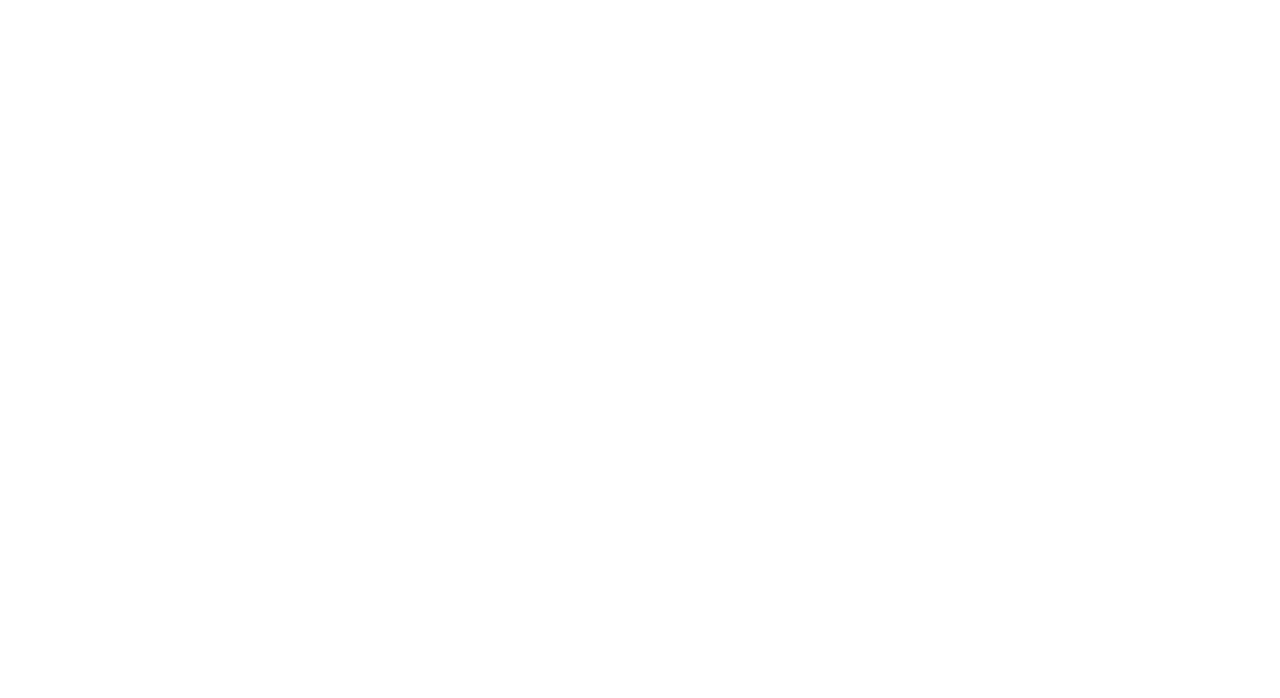
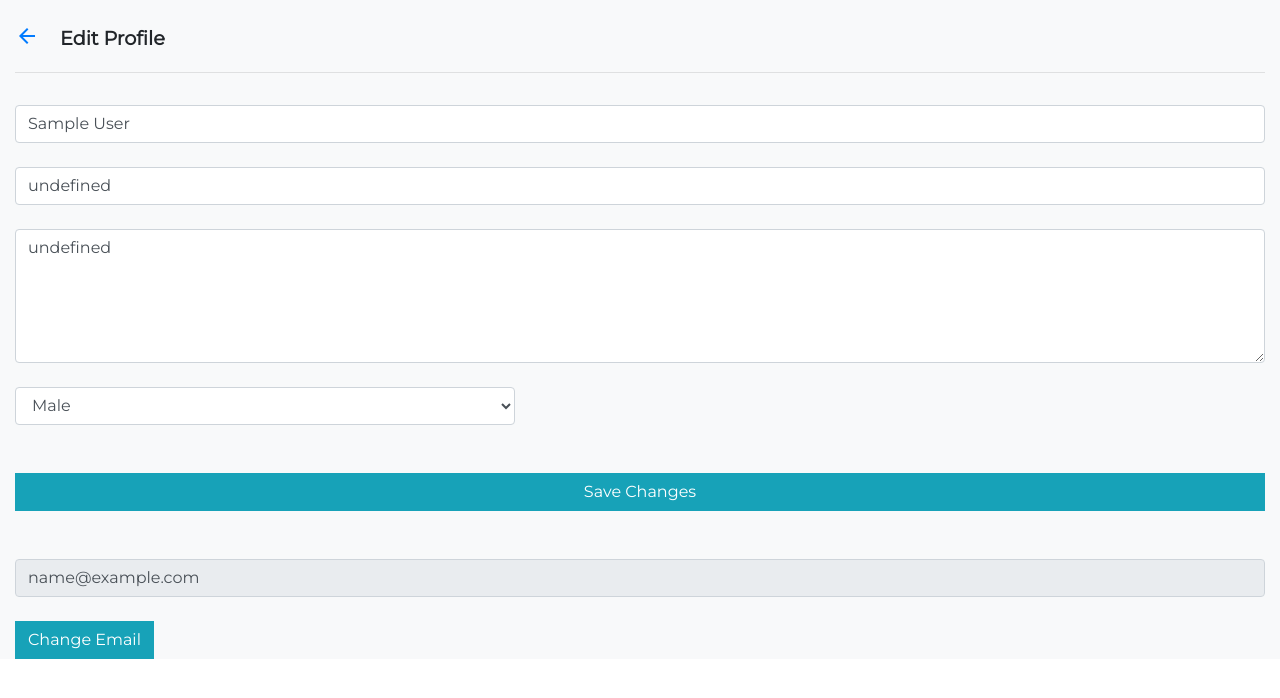
Before and after one commit to rishabh091/Lambda-Angular, an Angular app: page /editProfile in a window 1280 px wide. Before the commit this address led to /. Shown: the top 698 px of the page. Built offline with nearby package versions, Linux system fonts and the light colour scheme; sample sign-in values are in the browser's storage.

Commit message:
edit profile completed

```diff
--- a/src/app/app-routing.module.ts
+++ b/src/app/app-routing.module.ts
@@ -1,3 +1,4 @@
+import { CompEditProfileComponent } from './comp-edit-profile/comp-edit-profile.component';
 import { CompUserComponent } from './comp-user/comp-user.component';
 import { CompActivityComponent } from './comp-activity/comp-activity.component';
 import { CompExploreComponent } from './comp-explore/comp-explore.component';
@@ -15,7 +16,8 @@
   { path: 'firstscreen', component: CompFirstScreenComponent },
   { path: 'search', component: CompExploreComponent },
   { path: 'activity', component: CompActivityComponent },
-  { path: 'profile/:id', component: CompUserComponent }
+  { path: 'profile/:id', component: CompUserComponent },
+  { path: 'editProfile', component: CompEditProfileComponent }
 ];
 
 @NgModule({
--- a/src/app/app.module.ts
+++ b/src/app/app.module.ts
@@ -15,6 +15,7 @@
 import { CompExploreComponent } from './comp-explore/comp-explore.component';
 import { CompUserComponent } from './comp-user/comp-user.component';
 import { CompNavbarComponent } from './comp-navbar/comp-navbar.component';
+import { CompEditProfileComponent } from './comp-edit-profile/comp-edit-profile.component';
 
 @NgModule({
   declarations: [
@@ -27,7 +28,8 @@
     CompActivityComponent,
     CompExploreComponent,
     CompUserComponent,
-    CompNavbarComponent
+    CompNavbarComponent,
+    CompEditProfileComponent
   ],
   imports: [
     BrowserModule,
--- /dev/null
+++ b/src/app/comp-edit-profile/comp-edit-profile.component.html
@@ -0,0 +1,39 @@
+<div class="container-fluid bg-light">
+    <div class="pt-4 pb-3 font-weight-bold text-large">
+        <a href="/profile/0" style="vertical-align: middle;">
+            <span class="material-icons mr-3">arrow_back</span>
+        </a>
+        Edit Profile
+        <hr>
+    </div>
+
+    <div class="form-group">
+        <form method="dialog">
+            <input type="text" placeholder="Name" class="form-control" [value]="user.name"
+            (keyup)="enterName($event)" required>
+
+            <input type="text" placeholder="Username" class="form-control mt-4"
+            [value]="user.userName" (keyup)="enterUserName($event)" required>
+
+            <textarea class="form-control mt-4" placeholder="Bio" rows="5"
+            [value]="user.bio" (keyup)="enterBio($event)" maxlength="255"></textarea>
+
+            <select class="form-control mt-4" style="width: 40%;" (change)="enterGender($event)">
+                <option value="Male"
+                [selected]="user.gender == 'Male'">Male</option>
+                <option value="Female"
+                [selected]="user.gender == 'Female'">Female</option>
+                <option value="Other"
+                [selected]="user.gender == 'Other'">Other</option>
+            </select>
+
+            <button type="submit" class="btn btn-info width-100 rounded-0 mt-5" (click)="update()">
+                <span *ngIf="showSpinner" class="spinner spinner-grow-sm spinner-grow mr-2"></span>
+                Save Changes
+            </button>
+        </form>
+
+        <input type="email" class="form-control mt-5" placeholder="Email" [value]="user.email" disabled>
+        <a href="#" class="btn btn-info rounded-0 mt-4">Change Email</a>
+    </div>
+</div>
--- /dev/null
+++ b/src/app/comp-edit-profile/comp-edit-profile.component.ts
@@ -0,0 +1,80 @@
+import { UserServiceService } from './../service-user/user-service.service';
+import { Router } from '@angular/router';
+import { ServiceAuthService } from './../service-auth/service-auth.service';
+import { Component, OnInit } from '@angular/core';
+
+@Component({
+  selector: 'app-comp-edit-profile',
+  templateUrl: './comp-edit-profile.component.html',
+  styleUrls: ['./comp-edit-profile.component.css']
+})
+export class CompEditProfileComponent implements OnInit {
+
+  user: any = {};
+
+  showSpinner: boolean = false;
+
+  constructor(private serviceAuth: ServiceAuthService,
+    private router: Router,
+    private userService: UserServiceService) { }
+
+  ngOnInit(): void {
+    this.navigation();
+    this.fetchUser();
+  }
+
+  navigation() {
+    if(!this.serviceAuth.isTokenPresent()) {
+      this.router.navigate(['/login']);
+      return;
+    }
+
+    const firstToken = localStorage.getItem('firstToken');
+    if(!firstToken) {
+      this.router.navigate(['/firstscreen']);
+      return;
+    }
+  }
+
+  enterName(event) {
+    this.user.name = event.target.value;
+  }
+  enterUserName(event) {
+    this.user.userName = event.target.value;
+  }
+  enterBio(event) {
+    this.user.bio = event.target.value;
+  }
+  enterGender(event) {
+    this.user.gender = event.target.value;
+  }
+
+  fetchUser() {
+    const user_json = localStorage.getItem('LambdaUser');
+    this.user = JSON.parse(user_json);
+  }
+
+  update() {
+    if(this.isValidated(this.user.userName)
+    && this.isValidated(this.user.gender)) {
+
+      this.showSpinner = true;
+
+      this.userService.update(this.user)
+      .then(res => {
+        localStorage.setItem('LambdaUser', JSON.stringify(this.user));
+        this.showSpinner = false;
+
+        this.router.navigate(['/profile/0']);
+      })
+      .catch(err => {
+        this.showSpinner = false;
+        console.log(err);
+      })
+    }
+  }
+  isValidated(value: String) {
+    return value != null && !value.includes(" ") && value;
+  }
+
+}
--- a/src/app/comp-signup/comp-signup.component.ts
+++ b/src/app/comp-signup/comp-signup.component.ts
@@ -40,8 +40,7 @@
   }
 
   sendOTP() {
-    if(this.isValidated(this.user.name) &&
-    this.isValidated(this.user.userName) &&
+    if(this.isValidated(this.user.userName) &&
     this.isValidated(this.user.email) &&
     this.isValidated(this.user.password)) {
       //disbale signup button
--- a/src/app/comp-user/comp-user.component.html
+++ b/src/app/comp-user/comp-user.component.html
@@ -54,7 +54,7 @@
     </div>
 
     <!--follow or edit profile button-->
-    <button type="button" class="btn btn-info width-100 mt-3 mb-3">Edit Profile</button>
+    <a href="/editProfile" class="btn btn-info width-100 mt-3 mb-3">Edit Profile</a>
 </div>
 
 <app-comp-navbar class="position-fixed" style="bottom: 0px;"></app-comp-navbar>
--- a/src/app/service-user/user-service.service.ts
+++ b/src/app/service-user/user-service.service.ts
@@ -21,4 +21,14 @@
 
     return this.httpClient.get(url, {headers}).toPromise();
   }
+
+  update(user) {
+    const url = 'https://lambda-dev-community.herokuapp.com/updateProfile';
+
+    const headers = new HttpHeaders({
+      "LambdaToken": localStorage.getItem('LambdaToken')
+    })
+
+    return this.httpClient.post(url, user, {headers}).toPromise();
+  }
 }
--- a/src/styles.css
+++ b/src/styles.css
@@ -26,3 +26,6 @@
 .text-small {
     font-size: 0.8rem;
 }
+.text-large {
+    font-size: 1.2rem;
+}
```
Also changed, not shown: src/app/comp-edit-profile/comp-edit-profile.component.css (added), 1 other file (tests, documents, lock files or other folders).
